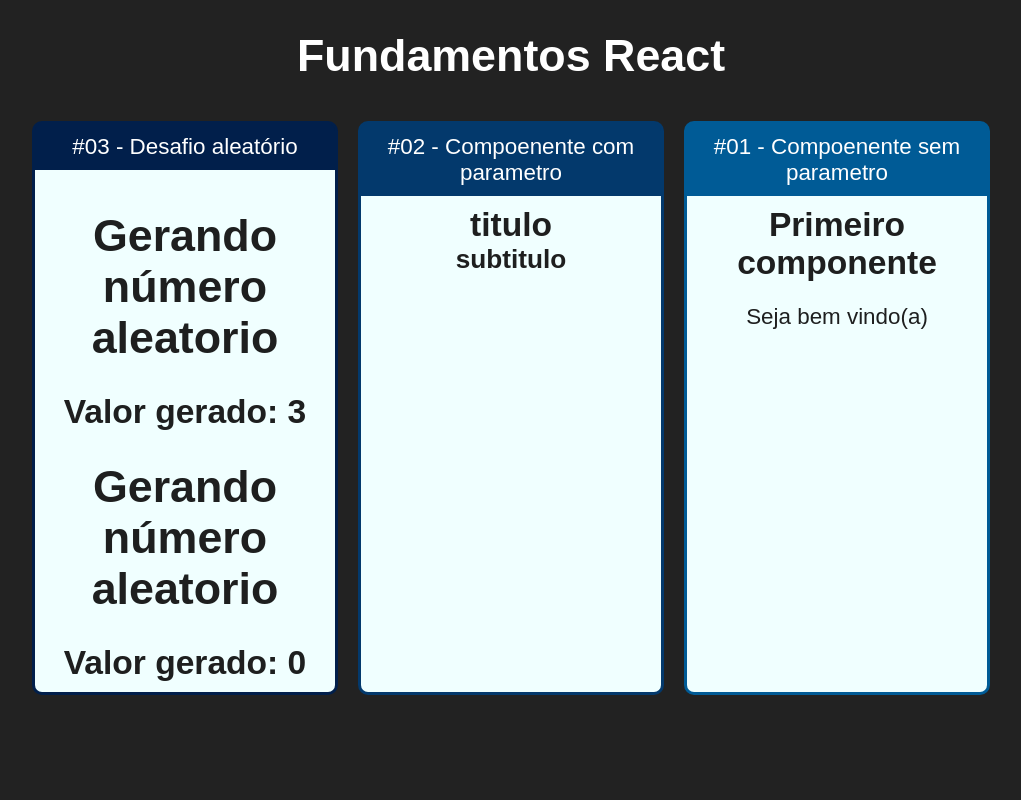
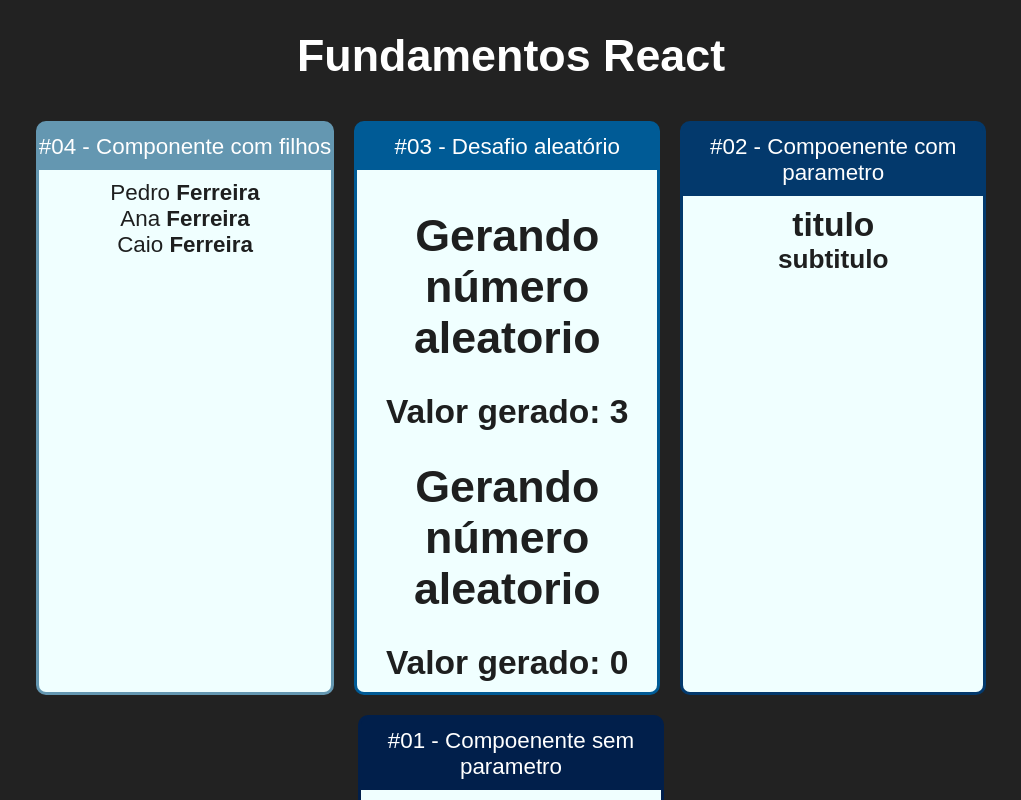
Before and after one commit to galongatti/introducaoReactJS, a React (Create React App) app: page / in a window 1280 px wide. Shown: the top 800 px of the page, without its empty margins (129-1150 px from the left). Built offline with nearby package versions, Linux system fonts and the light colour scheme.

Commit message:
Componente com Filho #02

```diff
--- a/src/App.jsx
+++ b/src/App.jsx
@@ -4,6 +4,8 @@
 import Primeiro from "./components/basicos/Primeiro";
 import ComParametro from "./components/basicos/ComParametro";
 import NumeroAleatorio from "./components/basicos/NumeroAleatorio";
+import Familia from "./components/basicos/Familia";
+import FamiliaMembro from "./components/basicos/FamiliaMembro";
 
 import Card from "./components/layout/Card";
 
@@ -13,7 +15,15 @@
 			<h1>Fundamentos React</h1>
 
 			<div className="Cards">
-				<Card titulo="#03 - Desafio aleatório" color="#011f4b">
+				<Card titulo="#04 - Componente com filhos" color="#6497b1">
+					<Familia sobrenome="Ferreira">
+						<FamiliaMembro nome="Pedro" />
+						<FamiliaMembro nome="Ana" />
+						<FamiliaMembro nome="Caio" />
+					</Familia>
+				</Card>
+
+				<Card titulo="#03 - Desafio aleatório" color="#005b96">
 					<NumeroAleatorio min={1} max={10} />
 					<NumeroAleatorio min={1} max={10} />
 				</Card>
@@ -22,7 +32,7 @@
 					<ComParametro titulo="titulo" subtitulo="subtitulo" />
 				</Card>
 
-				<Card titulo="#01 - Compoenente sem parametro" color="#005b96">
+				<Card titulo="#01 - Compoenente sem parametro" color="#011f4b">
 					<Primeiro />
 				</Card>
 			</div>
--- /dev/null
+++ b/src/components/basicos/Familia.jsx
@@ -0,0 +1,13 @@
+import React, { cloneElement, Children } from "react";
+
+function Familia(props) {
+	return (
+		<div>
+			{Children.map(props.children, (e, i) => {
+				return cloneElement(e, { ...props, key: i });
+			})}
+		</div>
+	);
+}
+
+export default Familia;
--- /dev/null
+++ b/src/components/basicos/FamiliaMembro.jsx
@@ -0,0 +1,11 @@
+import React from "react";
+
+function FamiliaMembro(props) {
+	return (
+		<div>
+			{props.nome} <strong>{props.sobrenome}</strong>
+		</div>
+	);
+}
+
+export default FamiliaMembro;
```
